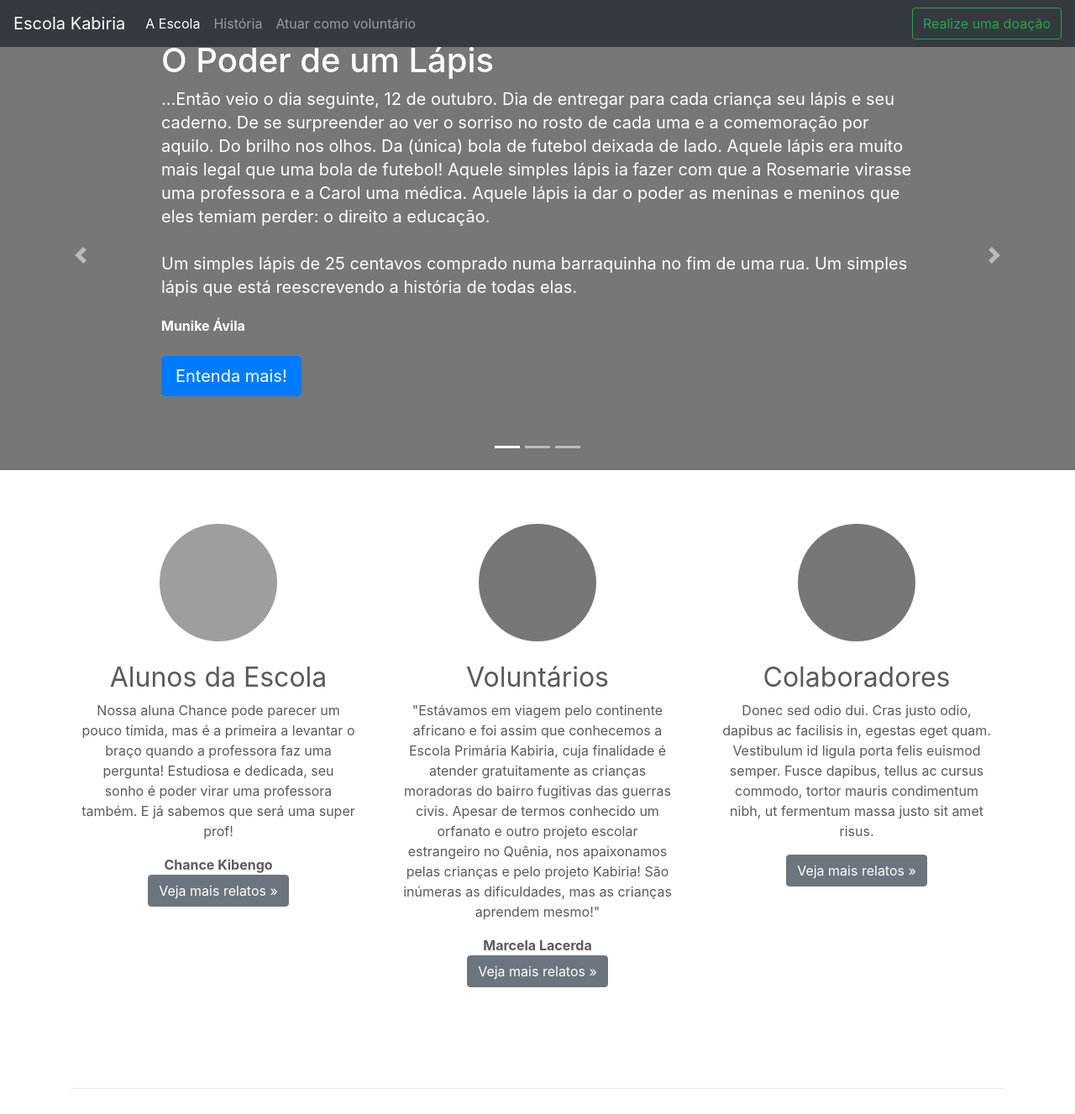
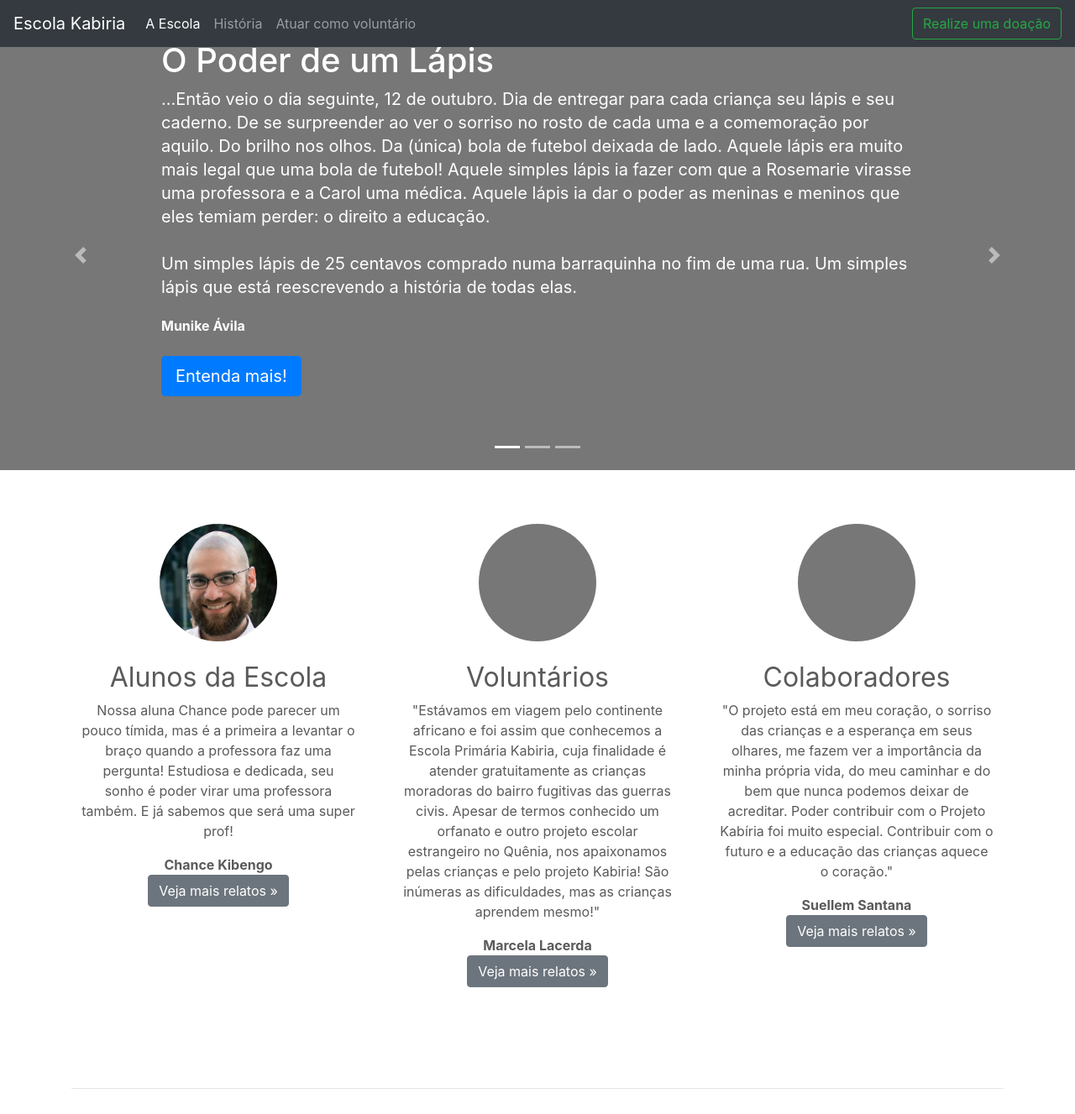
Before and after one commit to cabral/kabiria, a Django app: page / in a window 1280 px wide. Shown: the top 1327 px of the page at 84% size. Run offline with Django 3.2, Linux system fonts and the light colour scheme; some libraries are stand-ins or nearby versions; grey boxes are pictures that could not be loaded.

Commit message:
adds image thumbnails for description

```diff
--- a/project/website/templates/home.html
+++ b/project/website/templates/home.html
@@ -89,7 +89,9 @@
       </br>
       </br>
       <h2>Colaboradores</h2>
-      <p>Donec sed odio dui. Cras justo odio, dapibus ac facilisis in, egestas eget quam. Vestibulum id ligula porta felis euismod semper. Fusce dapibus, tellus ac cursus commodo, tortor mauris condimentum nibh, ut fermentum massa justo sit amet risus.</p>
+      <p>"O projeto está em meu coração, o sorriso das crianças e a esperança em seus olhares, me fazem ver a importância da minha própria vida, do meu caminhar e do bem que nunca podemos deixar de acreditar.
+      Poder contribuir com o Projeto Kabíria foi muito especial. Contribuir com o futuro e a educação das crianças aquece o coração."</p>
+      <strong>Suellem Santana</strong>
       <p><a class="btn btn-secondary" href="#" role="button">Veja mais relatos &raquo;</a></p>
     </div><!-- /.col-lg-4 -->
   </div><!-- /.row -->
@@ -125,8 +127,17 @@
 
   <div class="row featurette">
     <div class="col-md-7">
-      <h2 class="featurette-heading">And lastly, this one. <span class="text-muted">Checkmate.</span></h2>
-      <p class="lead">Donec ullamcorper nulla non metus auctor fringilla. Vestibulum id ligula porta felis euismod semper. Praesent commodo cursus magna, vel scelerisque nisl consectetur. Fusce dapibus, tellus ac cursus commodo.</p>
+      <h2 class="featurette-heading">Quem faz a</br><span class="text-muted">Escola Kabiria</span></h2>
+      <p class="lead">Jacob Mkombozi e Munike Ávila tem uma coisa em comum: ambos acreditam que a educação é a forma mais poderosa de mudar o mundo.</br>
+        Jacob fugiu da guerra na República Democrática do Congo em 2008. Era professor de geografia e francês e vivia uma vida tranquila com sua esposa e filhos. Passaram por diversas dificuldades enquanto fugiam para tentar sobreviver. Foi na comunidade Kabiria que encontraram um lugar para chamar de lar, e na costura, uma oportunidade de recomeçar a vida.</br>
+        Munike se mudou para a comunidade em agosto de 2015. Ela dava aulas de costura para refugiados como Jacob e foi assim que começaram uma grande amizade.
+
+        Hoje eles trabalham voluntariamente para que a escola Kabiria continue a proporcionar educação e alimentação às crianças refugiadas da comunidade, de forma transparente, com muita lealdade e carinho.
+      </br>
+      </br>
+      <span class="text-muted">
+        "Antes do projeto tínhamos algo parecido com uma escola pois nem quadros suficientes tínhamos. Mas agora temos o orgulho de chamar de escola!  As crianças estão comendo, as professoras estão sendo pagas, as crianças tem seu próprio material e uniformes. Somos muito gratos a todas as pessoas que ajudam na educação das nossas crianças aqui na comunidade."       </span>
+        - Jacob Mkombozi</p>
     </div>
     <div class="col-md-5">
       <img class="featurette-image img-fluid mx-auto" data-src="holder.js/500x500/auto" alt="Generic placeholder image">
```
Also changed, not shown: project/website/static/images/profile.jpg (added).
